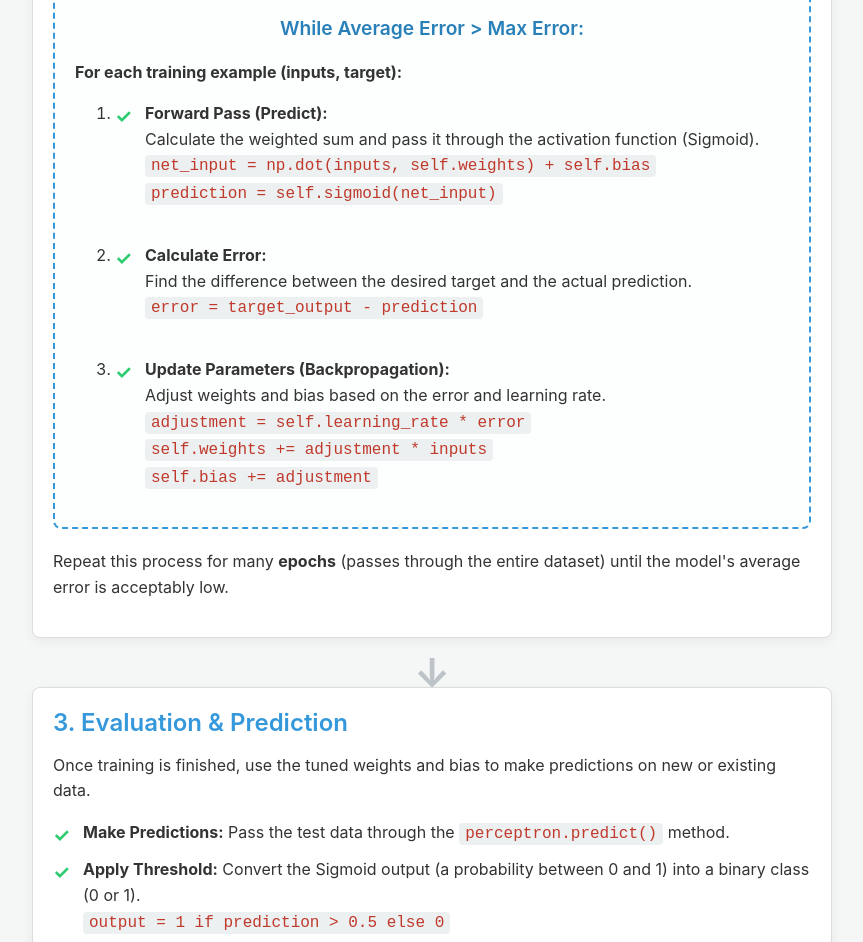
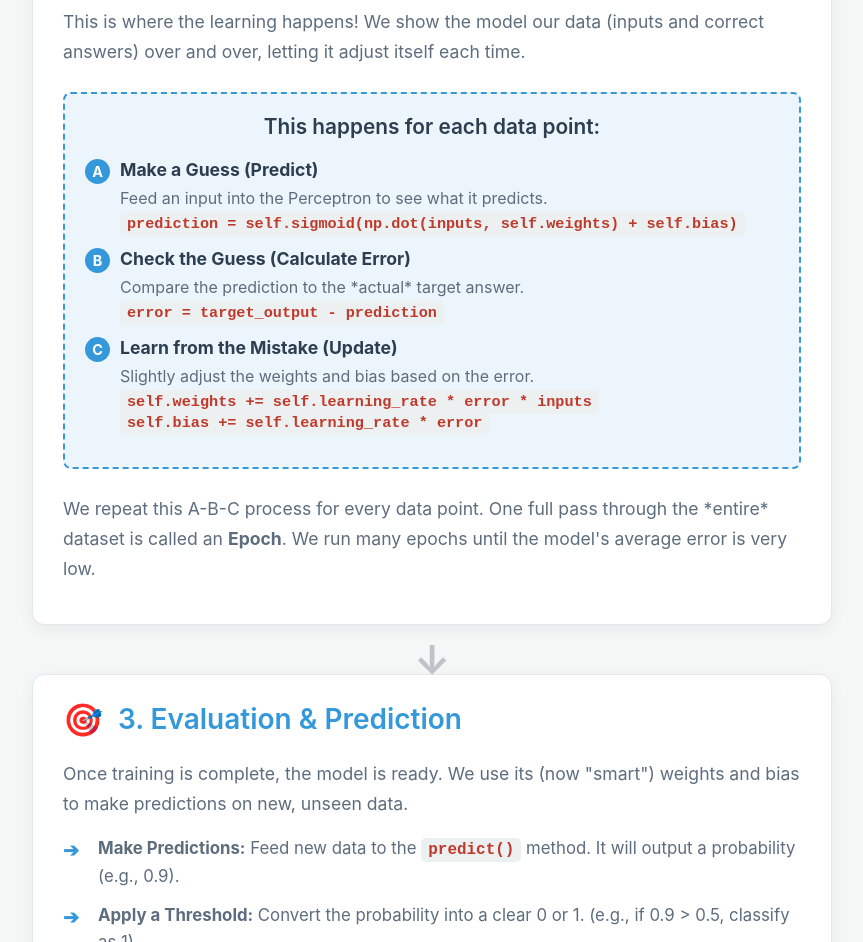
Before and after one commit to SaifullahMnsur-Again/ICE4112-Artificial-Intelligence-and-Neural-Computing-Lab, a plain HTML site: page index.html in a window 1280 px wide. Shown: the part 682-1624 px from the top of the page, without its empty margins (208-1071 px from the left). Drawn offline with Linux system fonts and the light colour scheme.

```diff
--- a/index.html
+++ b/index.html
@@ -3,56 +3,81 @@
 <head>
     <meta charset="UTF-8">
     <meta name="viewport" content="width=device-width, initial-scale=1.0">
-    <title>Perceptron Model Flow</title>
+    <title>Perceptron Model Flow (Updated)</title>
     <style>
+        :root {
+            --primary-color: #3498db;
+            --primary-light: #ecf5fb;
+            --secondary-color: #2ecc71;
+            --text-dark: #2c3e50;
+            --text-light: #5d6d7e;
+            --bg-color: #f4f7f6;
+            --card-bg: #ffffff;
+            --border-color: #e1e8ed;
+            --code-bg: #ecf0f1;
+            --code-color: #c0392b;
+        }
+
         body {
             font-family: -apple-system, BlinkMacSystemFont, "Segoe UI", Roboto, Helvetica, Arial, sans-serif;
-            background-color: #f4f7f6;
-            color: #333;
-            display: flex;
-            justify-content: center;
-            align-items: center;
+            background-color: var(--bg-color);
+            color: var(--text-light);
+            display: grid;
+            place-items: center;
+            min-height: 100vh;
             padding: 2rem;
-            flex-direction: column;
+            box-sizing: border-box;
         }
 
         h1 {
-            color: #2c3e50;
-            border-bottom: 3px solid #3498db;
+            color: var(--text-dark);
+            border-bottom: 3px solid var(--primary-color);
             padding-bottom: 10px;
+            text-align: center;
         }
 
         .flow-container {
-            width: 90%;
+            width: 100%;
             max-width: 800px;
             margin: 0 auto;
         }
 
         .step {
-            background-color: #ffffff;
-            border: 1px solid #ddd;
-            border-radius: 8px;
-            padding: 20px;
+            background-color: var(--card-bg);
+            border: 1px solid var(--border-color);
+            border-radius: 12px;
+            padding: 25px 30px;
             margin-bottom: 20px;
-            box-shadow: 0 4px 12px rgba(0, 0, 0, 0.05);
+            box-shadow: 0 5px 15px rgba(0, 0, 0, 0.05);
             transition: all 0.3s ease;
         }
 
         .step:hover {
-            box-shadow: 0 6px 16px rgba(0, 0, 0, 0.1);
-            transform: translateY(-2px);
+            box-shadow: 0 8px 20px rgba(0, 0, 0, 0.08);
+            transform: translateY(-3px);
         }
 
         .step-header {
-            font-size: 1.5rem;
+            font-size: 1.75rem;
             font-weight: 600;
-            color: #3498db;
-            margin-bottom: 15px;
+            color: var(--primary-color);
+            margin-bottom: 20px;
+            display: flex;
+            align-items: center;
         }
 
-        .step-content {
-            font-size: 1rem;
-            line-height: 1.6;
+        .step-header::before {
+            font-size: 2rem;
+            margin-right: 15px;
+        }
+        #init .step-header::before { content: '⚙️'; }
+        #train .step-header::before { content: '🔄'; }
+        #eval .step-header::before { content: '🎯'; }
+
+        .step-content p {
+            font-size: 1.1rem;
+            line-height: 1.7;
+            margin-bottom: 15px;
         }
 
         .step-content ul {
@@ -62,26 +87,30 @@
 
         .step-content li {
             position: relative;
-            padding-left: 30px;
-            margin-bottom: 10px;
+            padding-left: 35px;
+            margin-bottom: 12px;
+            font-size: 1.05rem;
+            line-height: 1.6;
         }
 
         .step-content li::before {
-            content: '✓';
+            content: '➔';
             position: absolute;
             left: 0;
             top: 0;
-            color: #2ecc71;
+            color: var(--primary-color);
             font-weight: bold;
             font-size: 1.2rem;
         }
 
-        .step-content .code {
+        .code {
             font-family: "Courier New", Courier, monospace;
-            background-color: #ecf0f1;
-            padding: 2px 6px;
-            border-radius: 4px;
-            color: #c0392b;
+            background-color: var(--code-bg);
+            padding: 3px 7px;
+            border-radius: 5px;
+            color: var(--code-color);
+            font-weight: 600;
+            font-size: 0.95em;
         }
 
         .arrow {
@@ -92,21 +121,85 @@
             font-weight: bold;
         }
 
-        .loop {
-            border: 2px dashed #3498db;
+        .training-loop {
+            border: 2px dashed var(--primary-color);
             padding: 20px;
             border-radius: 8px;
-            margin: 20px 0;
-            background: #fdfefe;
+            margin: 25px 0;
+            background: var(--primary-light);
         }
 
         .loop-header {
-            font-size: 1.2rem;
+            font-size: 1.3rem;
             font-weight: 600;
-            color: #2980b9;
+            color: var(--text-dark);
             text-align: center;
+            margin-bottom: 20px;
+        }
+
+        .sub-step {
             margin-bottom: 15px;
+            padding-left: 35px;
+            position: relative;
         }
+
+        .sub-step strong {
+            color: var(--text-dark);
+            font-size: 1.1rem;
+        }
+
+        .sub-step p {
+            margin: 5px 0 0 0;
+            font-size: 1rem;
+        }
+
+        .sub-step::before {
+            content: attr(data-step);
+            position: absolute;
+            left: 0;
+            top: 0;
+            background-color: var(--primary-color);
+            color: white;
+            font-weight: bold;
+            width: 25px;
+            height: 25px;
+            border-radius: 50%;
+            display: grid;
+            place-items: center;
+            font-size: 0.9rem;
+        }
+
+        /* --- STYLES FOR THE NEW GITHUB LINK --- */
+        .github-link {
+            text-align: center;
+            margin-top: 20px;
+        }
+
+        .github-button {
+            display: inline-block;
+            padding: 12px 24px;
+            background-color: var(--text-dark);
+            color: #ffffff;
+            text-decoration: none;
+            font-size: 1.1rem;
+            font-weight: 600;
+            border-radius: 8px;
+            transition: all 0.3s ease;
+            box-shadow: 0 4px 10px rgba(0, 0, 0, 0.1);
+        }
+
+        .github-button:hover {
+            background-color: #4e5d6c;
+            transform: translateY(-2px);
+            box-shadow: 0 6px 15px rgba(0, 0, 0, 0.15);
+        }
+
+        .github-button::before {
+            content: '🔗'; /* You can also use a GitHub icon here */
+            margin-right: 10px;
+        }
+        /* --- END OF NEW STYLES --- */
+
     </style>
 </head>
 <body>
@@ -118,16 +211,25 @@
         <div class="step" id="init">
             <div class="step-header">1. Initialization</div>
             <div class="step-content">
-                <p>Create the Perceptron instance. This sets up the initial state.</p>
+                <p>
+                    First, we set up the Perceptron. Think of this as giving the
+                    model a "blank brain" with some random starting guesses.
+                </p>
                 <ul>
-                    <li>Initialize <strong>Weights (w)</strong>: A vector of random values (e.g., between -1 and 1). One weight for each input feature.
+                    <li>
+                        <strong>Initialize Weights (w):</strong>
+                        A set of random numbers. We need one weight for every input feature.
                         <br><span class="code">self.weights = 2 * np.random.rand(input_size) - 1</span>
                     </li>
-                    <li>Initialize <strong>Bias (b)</strong>: A single random value.
+                    <li>
+                        <strong>Initialize Bias (b):</strong>
+                        A single random number that helps shift the output.
                         <br><span class="code">self.bias = np.random.rand(1)</span>
                     </li>
-                    <li>Set <strong>Learning Rate (α)</strong>: A small constant that controls the step size of adjustments (e.g., 0.1).
-                        <br><span class="code">self.learning_rate = learning_rate</span>
+                    <li>
+                        <strong>Set Learning Rate (α):</strong>
+                        A small number that controls how *fast* the model learns.
+                        <br><span class="code">self.learning_rate = 0.1</span>
                     </li>
                 </ul>
             </div>
@@ -136,59 +238,70 @@
         <div class="arrow">↓</div>
 
         <div class="step" id="train">
-            <div class="step-header">2. Training Loop</div>
+            <div class="step-header">2. The Training Loop</div>
             <div class="step-content">
-                <p>Iteratively adjust the weights and bias to minimize the error. This is done by calling <span class="code">perceptron.train()</span>.</p>
+                <p>
+                    This is where the learning happens! We show the model our data
+                    (inputs and correct answers) over and over, letting it adjust
+                    itself each time.
+                </p>
 
-                <div class="loop">
-                    <div class="loop-header">While Average Error > Max Error:</div>
+                <div class="training-loop">
+                    <div class="loop-header">This happens for each data point:</div>
 
-                    <p><strong>For each training example (inputs, target):</strong></p>
-                    <ol>
-                        <li>
-                            <strong>Forward Pass (Predict):</strong>
-                            <br>Calculate the weighted sum and pass it through the activation function (Sigmoid).
-                            <br><span class="code">net_input = np.dot(inputs, self.weights) + self.bias</span>
-                            <br><span class="code">prediction = self.sigmoid(net_input)</span>
-                        </li>
+                    <div class="sub-step" data-step="A">
+                        <strong>Make a Guess (Predict)</strong>
+                        <p>Feed an input into the Perceptron to see what it predicts.</p>
+                        <span class="code">prediction = self.sigmoid(np.dot(inputs, self.weights) + self.bias)</span>
+                    </div>
+
+                    <div class="sub-step" data-step="B">
+                        <strong>Check the Guess (Calculate Error)</strong>
+                        <p>Compare the prediction to the *actual* target answer.</p>
+                        <span class="code">error = target_output - prediction</span>
+                    </div>
+
+                    <div class="sub-step" data-step="C">
+                        <strong>Learn from the Mistake (Update)</strong>
+                        <p>Slightly adjust the weights and bias based on the error.</p>
+                        <span class="code">self.weights += self.learning_rate * error * inputs</span>
                         <br>
-                        <li>
-                            <strong>Calculate Error:</strong>
-                            <br>Find the difference between the desired target and the actual prediction.
-                            <br><span class="code">error = target_output - prediction</span>
-                        </li>
-                        <br>
-                        <li>
-                            <strong>Update Parameters (Backpropagation):</strong>
-                            <br>Adjust weights and bias based on the error and learning rate.
-                            <br><span class="code">adjustment = self.learning_rate * error</span>
-                            <br><span class="code">self.weights += adjustment * inputs</span>
-                            <br><span class="code">self.bias += adjustment</span>
-                        </li>
-                    </ol>
+                        <span class="code">self.bias += self.learning_rate * error</span>
+                    </div>
                 </div>
 
-                <p>Repeat this process for many <strong>epochs</strong> (passes through the entire dataset) until the model's average error is acceptably low.</p>
+                <p>
+                    We repeat this A-B-C process for every data point. One full
+                    pass through the *entire* dataset is called an <strong>Epoch</strong>.
+                    We run many epochs until the model's average error is very low.
+                </p>
             </div>
         </div>
 
         <div class="arrow">↓</div>
 
         <div class="step" id="eval">
-            <div class="step-header">3. Evaluation & Prediction</div>
+            <div class="step-header">3. Evaluation &amp; Prediction</div>
             <div class="step-content">
-                <p>Once training is finished, use the tuned weights and bias to make predictions on new or existing data.</p>
+                <p>
+                    Once training is complete, the model is ready. We use its
+                    (now "smart") weights and bias to make predictions on new,
+                    unseen data.
+                </P>
                 <ul>
                     <li>
-                        <strong>Make Predictions:</strong> Pass the test data through the <span class="code">perceptron.predict()</span> method.
+                        <strong>Make Predictions:</strong>
+                        Feed new data to the <span class="code">predict()</span> method. It will output a
+                        probability (e.g., 0.9).
                     </li>
                     <li>
-                        <strong>Apply Threshold:</strong> Convert the Sigmoid output (a probability between 0 and 1) into a binary class (0 or 1).
-                        <br><span class="code">output = 1 if prediction > 0.5 else 0</span>
+                        <strong>Apply a Threshold:</strong>
+                        Convert the probability into a clear 0 or 1. (e.g., if 0.9 > 0.5, classify as 1).
                     </li>
                     <li>
-                        <strong>Calculate Metrics:</strong> Compare the final predictions against the true targets to measure performance using tools like Accuracy, Confusion Matrix, etc.
-                        <br><span class="code">accuracy = accuracy_score(targets, predictions)</span>
+                        <strong>Measure Success:</strong>
+                        We check how many predictions the model got right
+                        using a metric like **Accuracy**.
                     </li>
                 </ul>
             </div>
@@ -196,5 +309,12 @@
 
     </div>
 
+    <div class="github-link">
+        <p>All assignment codes are stored here:</p>
+        <a href="https://github.com/SaifullahMnsur-Again/ICE4112-AI-Lab" class="github-button" target="_blank" rel="noopener noreferrer">
+            View Source Code
+        </a>
+    </div>
+
 </body>
 </html>
```
